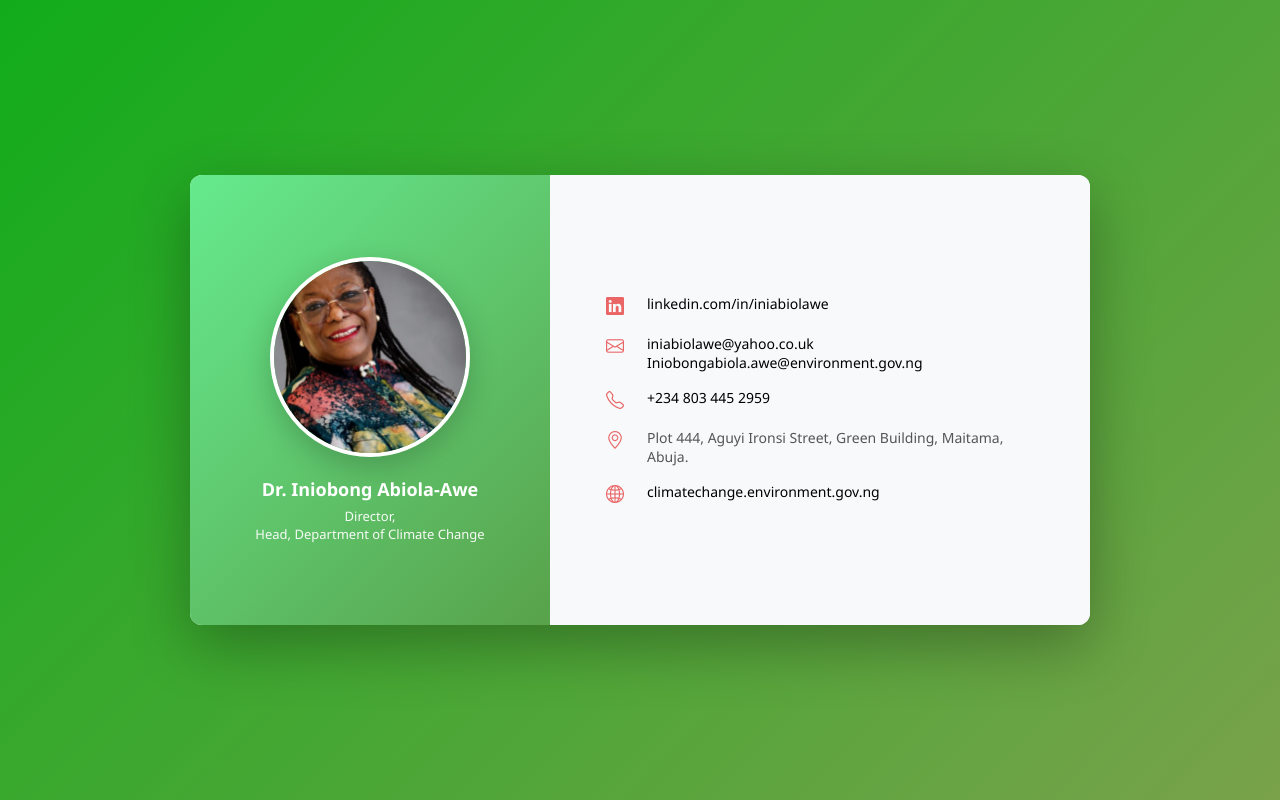
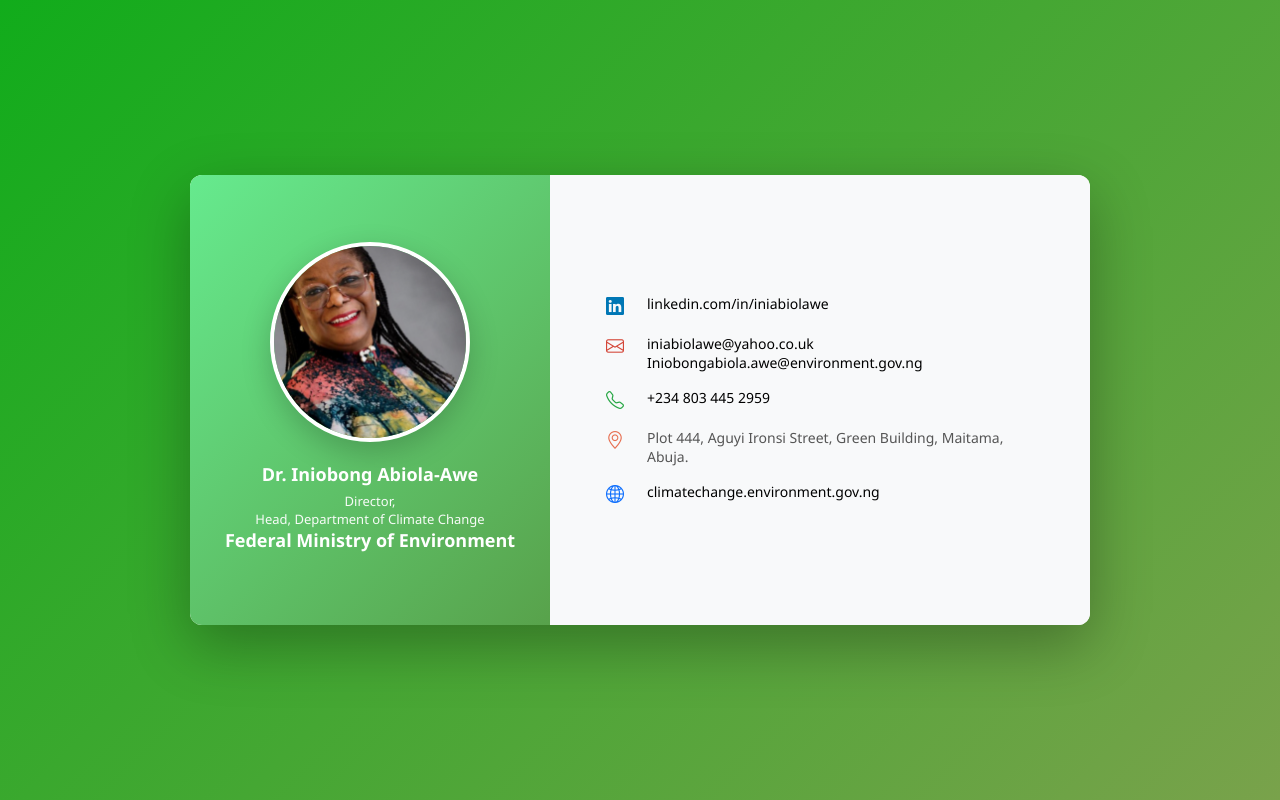
Before and after one commit to Terryems/iniobong, a plain HTML site: page index.html in a window 1280 px wide. Drawn offline with nearby package versions, Linux system fonts and the light colour scheme.

Commit message:
Update index.html

```diff
--- a/index.html
+++ b/index.html
@@ -164,6 +164,19 @@
             border: 0;
         }
 
+        /* Brand / real colors for contact icons */
+        .icon-linkedin { color: #0077B5; }
+        .icon-email    { color: #D44638; }
+        .icon-phone    { color: #28A745; }
+        .icon-address  { color: #E76F51; }
+        .icon-website  { color: #0D6EFD; }
+
+        /* Slight hover effect for icons */
+        .contact-item .label i:hover {
+            opacity: 0.85;
+            transform: translateY(-1px);
+        }
+
 
         /* Print styles */
         @media print {
@@ -217,6 +230,7 @@
             <div class="card-left-info">
                 <h3>Dr. Iniobong Abiola-Awe  </h3>
                 <p>Director,<br> Head, Department of Climate Change</p>
+                <h3>Federal Ministry of Environment</h3>
             </div>
         </div>
 
@@ -228,31 +242,31 @@
 
             <div class="contact-info">
                 <div class="contact-item">
-                    <span class="label" aria-hidden="true"><i class="bi bi-linkedin"></i></span>
+                    <span class="label" aria-hidden="true"><i class="bi bi-linkedin icon-linkedin"></i></span>
                     <span class="sr-only">LinkedIn</span>
                     <span class="value"><a href="https://linkedin.com/in/iniabiolawe" target="_blank">linkedin.com/in/iniabiolawe</a></span>
                 </div>
 
                 <div class="contact-item">
-                    <span class="label" aria-hidden="true"><i class="bi bi-envelope"></i></span>
+                    <span class="label" aria-hidden="true"><i class="bi bi-envelope icon-email"></i></span>
                     <span class="sr-only">Email</span>
                     <span class="value"><a href="mailto:iniabiolawe@yahoo.co.uk">iniabiolawe@yahoo.co.uk</a><br><a href="mailto:Iniobongabiola.awe@environment.gov.ng">Iniobongabiola.awe@environment.gov.ng</a></span>
                 </div>
 
                 <div class="contact-item">
-                    <span class="label" aria-hidden="true"><i class="bi bi-telephone"></i></span>
+                    <span class="label" aria-hidden="true"><i class="bi bi-telephone icon-phone"></i></span>
                     <span class="sr-only">Phone</span>
                     <span class="value"><a href="tel:+2348034452959">+234 803 445 2959</a></span>
                 </div>
 
                 <div class="contact-item">
-                    <span class="label" aria-hidden="true"><i class="bi bi-geo-alt"></i></span>
+                    <span class="label" aria-hidden="true"><i class="bi bi-geo-alt icon-address"></i></span>
                     <span class="sr-only">Address</span>
                     <span class="value">Plot 444, Aguyi Ironsi Street, Green Building, Maitama, Abuja.</span>
                 </div>
 
                 <div class="contact-item">
-                    <span class="label" aria-hidden="true"><i class="bi bi-globe2"></i></span>
+                    <span class="label" aria-hidden="true"><i class="bi bi-globe2 icon-website"></i></span>
                     <span class="sr-only">Website</span>
                     <span class="value"><a href="https://climatechange.environment.gov.ng/" target="_blank">climatechange.environment.gov.ng</a></span>
                 </div>
```
